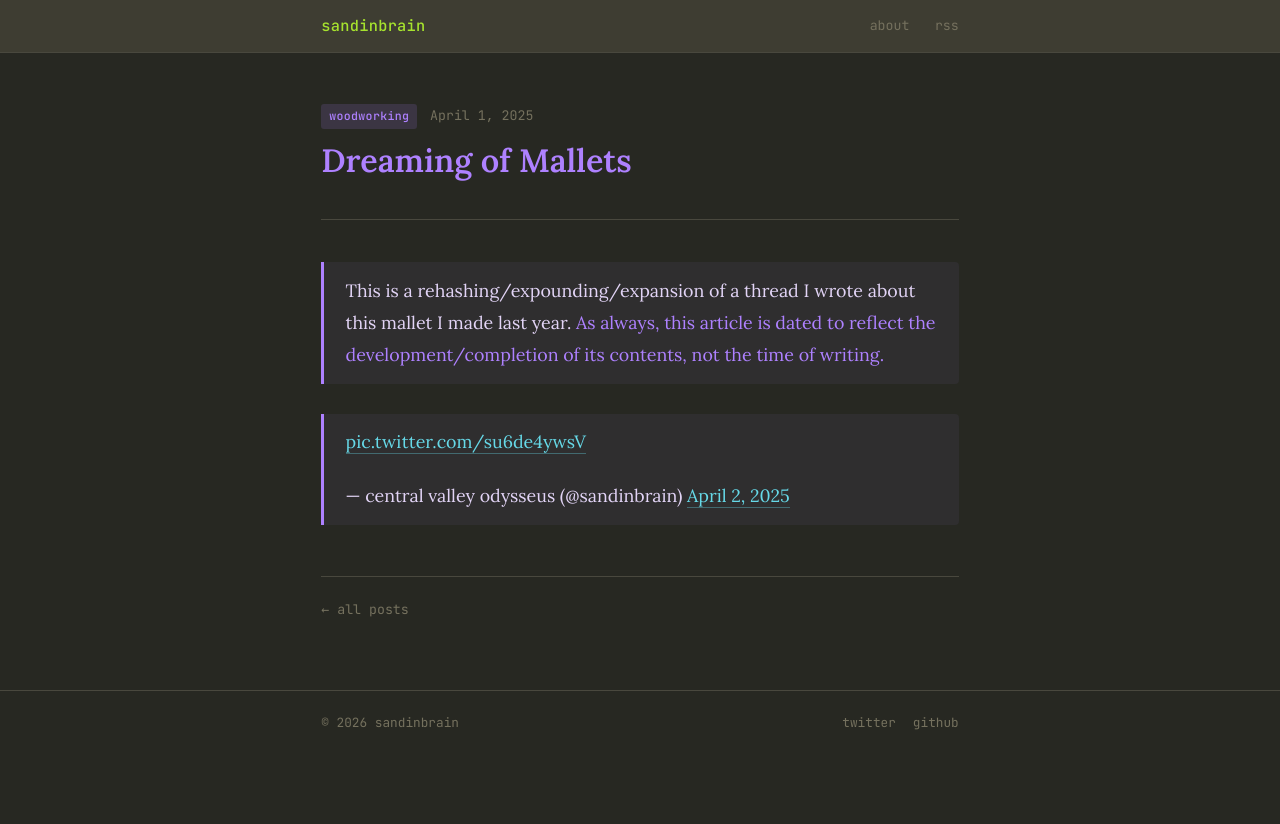
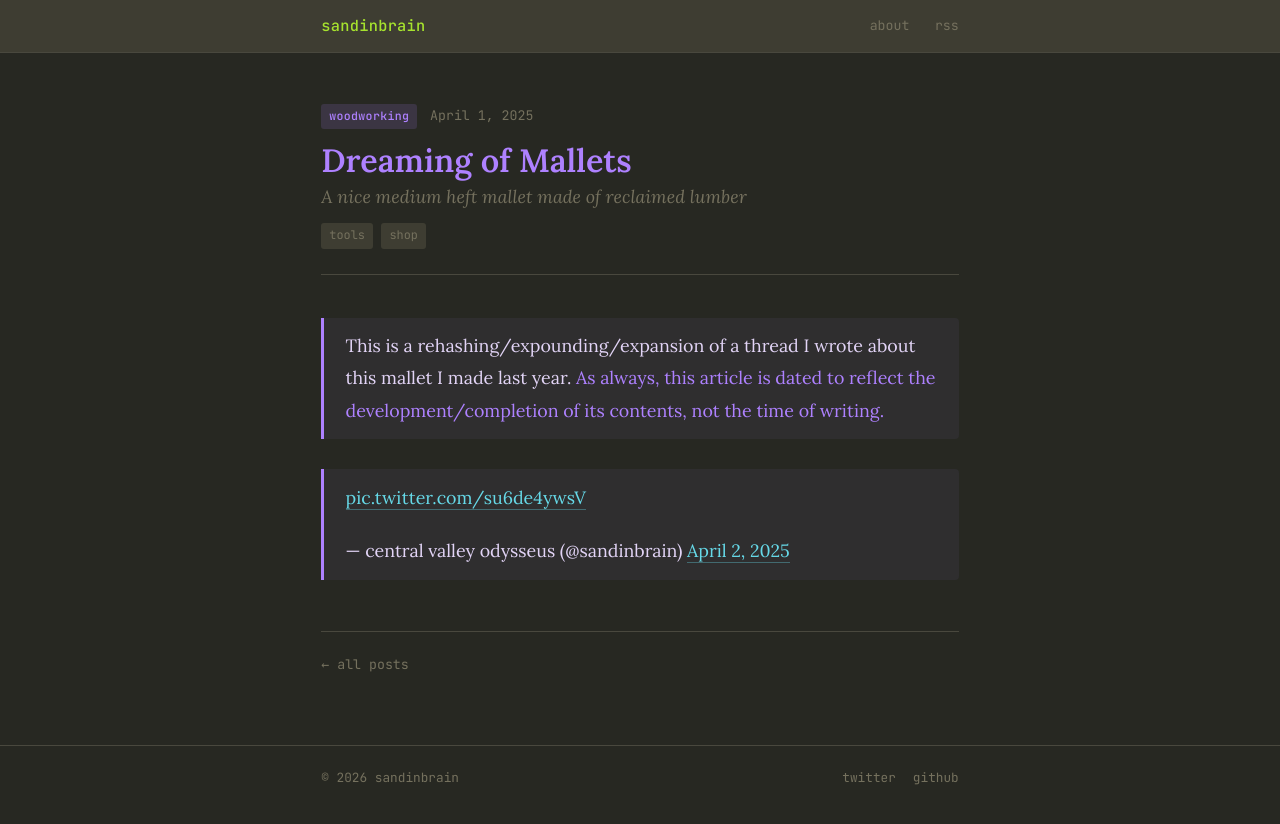
Before and after one commit to sanjotbains/sanjotbains.github.io, a Jekyll site: the page built from _posts/2025-04-01-wooden-mallet.md, in a window 1280 px wide. Shown: the top 824 px of the page. Built offline with Jekyll 4.4.1, drawn with Linux system fonts in a browser that asks for light colours; comment, search, counter and statistics services are not loaded.

Commit message:
subtitles

```diff
--- a/_layouts/home.html
+++ b/_layouts/home.html
@@ -30,7 +30,9 @@ layout: default
                   </time>
                 </span>
               </a>
-              {% if post.excerpt %}
+              {% if post.subtitle %}
+                <p class="post-list__excerpt">{{ post.subtitle | escape }}</p>
+              {% elsif post.excerpt %}
                 <p class="post-list__excerpt">{{ post.excerpt | strip_html | truncate: 140 }}</p>
               {% endif %}
             </li>
--- a/_layouts/post.html
+++ b/_layouts/post.html
@@ -13,6 +13,9 @@ layout: default
       </time>
     </div>
     <h1 class="post-title" itemprop="name headline">{{ page.title | escape }}</h1>
+    {% if page.subtitle %}
+      <p class="post-subtitle">{{ page.subtitle | escape }}</p>
+    {% endif %}
     {% if page.tags.size > 0 %}
       <div class="post-tags">
         {% for tag in page.tags %}
--- a/_posts/2025-04-01-wooden-mallet.md
+++ b/_posts/2025-04-01-wooden-mallet.md
@@ -1,9 +1,10 @@
 ---
 layout: post
 title: "Dreaming of Mallets"
+subtitle: "A nice medium heft mallet made of reclaimed lumber"
 date: 2025-04-01
 post_class: woodworking
-categories: tools shop
+tags: [tools, shop]
 ---
 
 > This is a rehashing/expounding/expansion of a thread I wrote about this mallet I made last year.
--- a/_sass/_post.scss
+++ b/_sass/_post.scss
@@ -28,8 +28,16 @@
 .post-title {
   font-size: 1.9rem;
   line-height: 1.2;
+  margin: 0 0 0.3rem;
+  color: $mk-fg;
+}
+
+.post-subtitle {
+  font-size: 1.05rem;
+  line-height: 1.4;
   margin: 0 0 0.75rem;
-  color: $mk-fg;
+  color: $mk-comment;
+  font-style: italic;
 }
 
 // ── Tags ──────────────────────────────────────────────────────────────────────
```
